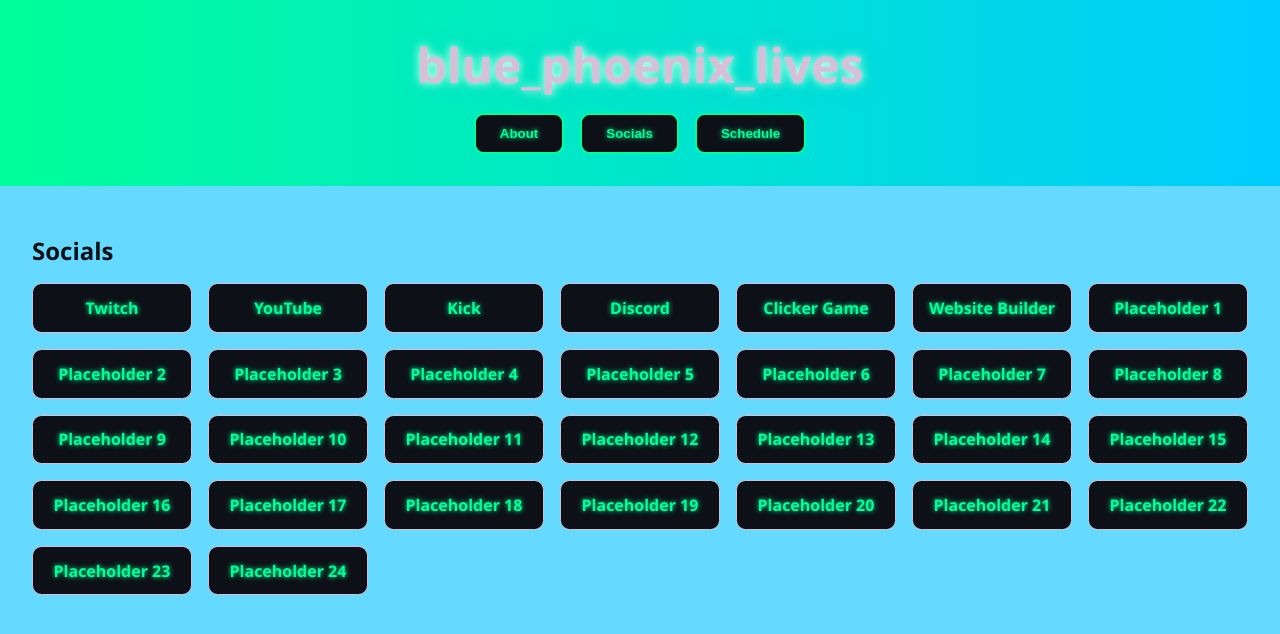
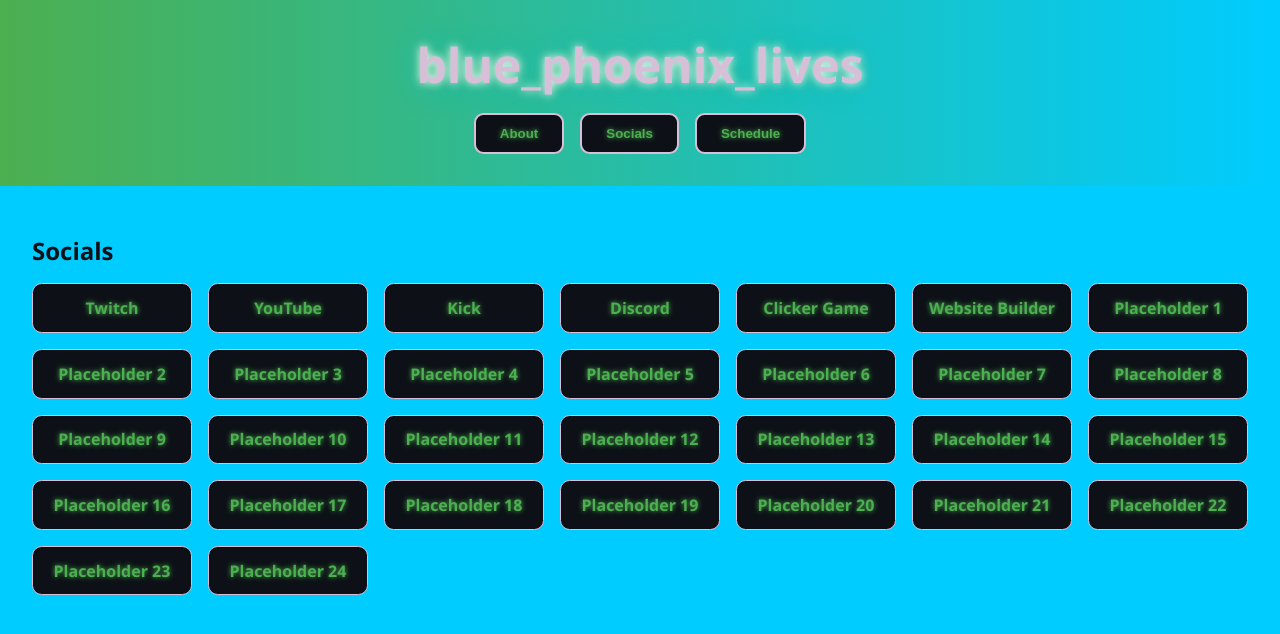
Before and after one commit to bluephoenixlives/blue_phoenix_hub, a plain HTML site: page index.html in a window 1280 px wide. Both pictures are taken after a click on the button "Socials". Drawn offline with Linux system fonts and the light colour scheme.

Commit message:
Update index.html

```diff
--- a/index.html
+++ b/index.html
@@ -38,13 +38,13 @@
       position: relative;
       text-align: center;
       padding: 2rem 1rem;
-      background: linear-gradient(90deg, #00ff99, #00ccff);
+      background: linear-gradient(90deg, #4CAF50, #00CCFF);
       color: #0d1117;
-      box-shadow: 0 0 20px #00ff99;
+      box-shadow: 0 0 20px #4CAF50;
     }
     header h1 {
       font-size: 3rem;
-      text-shadow: 0 0 10px #fff, 0 0 20px #00ff99, 0 0 30px #00ccff;
+      text-shadow: 0 0 10px #fff, 0 0 20px #4CAF50, 0 0 30px #00CCFF;
       margin-bottom: 1rem;
       color: #D8BFD8; /* lavender accent */
     }
@@ -56,19 +56,19 @@
     }
     .nav-btn {
       background: #0d1117;
-      color: #00ff99;
+      color: #4CAF50;
       padding: 0.7rem 1.5rem;
       font-weight: bold;
-      border: 2px solid #00ff99;
+      border: 2px solid #D8BFD8; /* lavender accent */
       border-radius: 0.6rem;
       cursor: pointer;
       transition: all 0.3s ease;
-      text-shadow: 0 0 5px #00ff99;
+      text-shadow: 0 0 5px #4CAF50;
     }
     .nav-btn:hover {
-      background: #00ff99;
+      background: #4CAF50;
       color: #0d1117;
-      box-shadow: 0 0 15px #00ff99, 0 0 25px #D8BFD8;
+      box-shadow: 0 0 15px #4CAF50, 0 0 25px #D8BFD8;
       transform: scale(1.1);
     }
 
@@ -86,9 +86,9 @@
     }
 
     /* Section Colors */
-    #about { background: #4CAF50; color: #0d1117; }
-    #socials { background: #66d9ff; color: #0d1117; }
-    #schedule { background: #4CAF50; color: #0d1117; }
+    #about { background: #4CAF50; color: #0d1117; } /* nature green */
+    #socials { background: #00CCFF; color: #0d1117; } /* bright sky blue */
+    #schedule { background: #4CAF50; color: #0d1117; } /* nature green */
 
     /* ===== Socials Grid ===== */
     .socials-grid {
@@ -100,34 +100,34 @@
     .socials-grid a {
       display: block;
       background-color: #0d1117;
-      color: #00ff99;
+      color: #4CAF50;
       padding: 0.8rem 1rem;
       border-radius: 0.6rem;
       text-align: center;
       font-weight: bold;
       transition: transform 0.3s, box-shadow 0.3s, color 0.3s;
       text-decoration: none;
-      text-shadow: 0 0 5px #00ff99;
+      text-shadow: 0 0 5px #4CAF50;
       border: 1px solid #D8BFD8; /* lavender accent border */
     }
     .socials-grid a:hover {
       transform: scale(1.1);
-      box-shadow: 0 0 15px #00ff99, 0 0 25px #D8BFD8;
+      box-shadow: 0 0 15px #4CAF50, 0 0 25px #D8BFD8;
       color: #0d1117;
-      background: #00ff99;
+      background: #4CAF50;
     }
 
     /* ===== Schedule Table ===== */
     table { width: 100%; border-collapse: collapse; margin-top: 1rem; }
     th, td {
-      border: 1px solid #00ff99;
+      border: 1px solid #4CAF50;
       padding: 0.8rem;
       text-align: center;
       transition: all 0.3s;
     }
     th { background: #0d1117; color: #D8BFD8; }
     td { background: rgba(0,0,0,0.1); }
-    td:hover { background: #00ff99; color: #0d1117; font-weight: bold; }
+    td:hover { background: #4CAF50; color: #0d1117; font-weight: bold; }
   </style>
 </head>
 <body>
```
